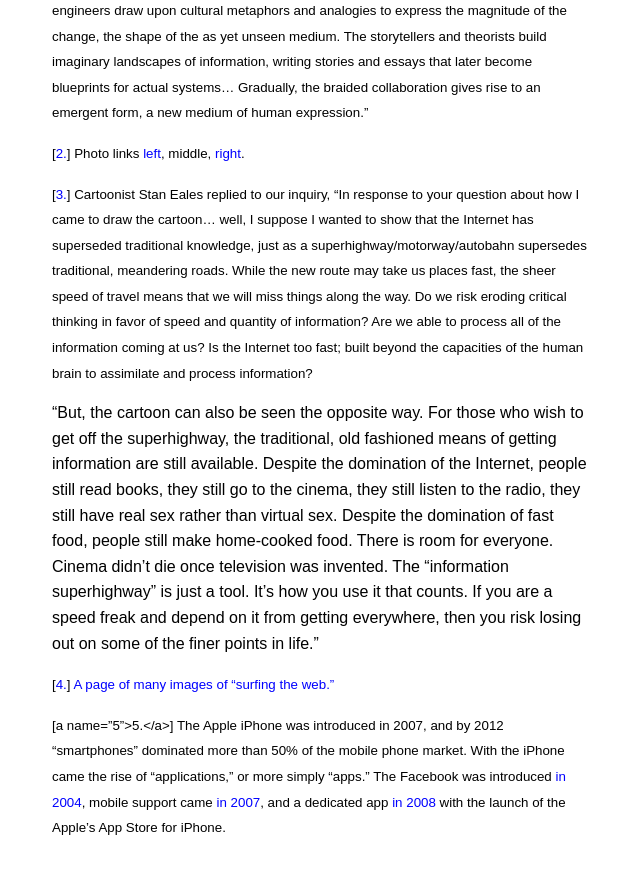
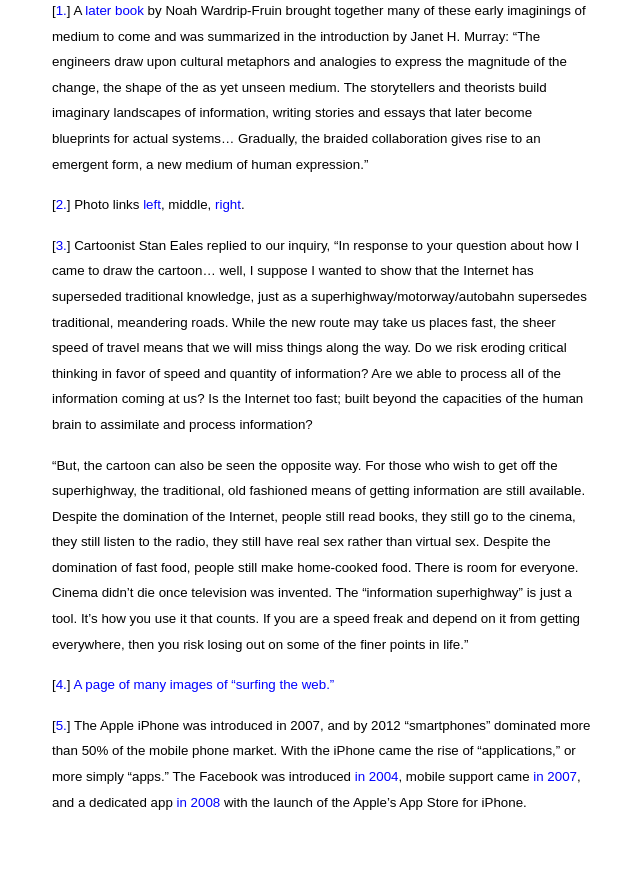
Before and after one commit to aredotna/building, a Jekyll site: the page built from _posts/2018-07-26-reimagining-the-internet.markdown, in a window 1280 px wide and 900 px high, scrolled down 23684 px. Shown: the top 874 px of the window, without its empty margins (318-958 px from the left). Built offline with Jekyll 4.4.1, drawn with Linux system fonts in a browser that asks for light colours; some of the changed text lies outside the part shown.

Commit message:
Update formatting

```diff
--- a/_posts/2018-07-26-reimagining-the-internet.markdown
+++ b/_posts/2018-07-26-reimagining-the-internet.markdown
@@ -13,7 +13,7 @@
 
 <figure>
   <img src="https://d2w9rnfcy7mm78.cloudfront.net/2478464/original_f4997453d1b050b5c7cfc60945037744.png" />
-  <figcaption><small>
+  <figcaption style="text-align: center" ><small>
     Judy Kirpich, <a href="https://grafik.agency/insight/waveofthefuture/">1981 for VM Software</a>
   </small></figcaption>
 </figure>
@@ -36,7 +36,7 @@
   <img src="https://d2w9rnfcy7mm78.cloudfront.net/2478379/original_144a8e02aa0b798a74592cf9f03d28c3.png" />
 </figure>
 
-####Internet as Library
+#### Internet as Library
 
 An aspirational image of the Internet came long before the Internet was built: that of a "Great Library." The dream was of a reference collection that would be searchable and where footnotes could be instantly followed to other works. This idea blossomed into hypertext, Wide Area Information Servers, and eventually into the World Wide Web.
 
@@ -56,7 +56,7 @@
 
 <figure>
   <img src="https://d2w9rnfcy7mm78.cloudfront.net/2478475/original_d05e0f9c111a32cc5a20eb2243469401.jpg" />
-  <figcaption><small>
+  <figcaption style="text-align: center" ><small>
     Ted Nelson demonstrates Xanadu's hyperlink system
   </small></figcaption>
 </figure>
@@ -83,7 +83,7 @@
 
 <figure>
   <img src="https://d2w9rnfcy7mm78.cloudfront.net/2478486/original_1bac1a50385348acd068fabd08844327.png" />
-  <figcaption><small>
+  <figcaption style="text-align: center" ><small>
     Clay tablets made by Internet Archive artist-in-residence Jeremiah Jenkins.
   </small></figcaption>
 </figure>
@@ -92,7 +92,7 @@
 
 If the library metaphor was an aspiration of the information that would soon be available at our fingertips, the early imagined model of service delivery was more limited. It was static, desk-bound, caught in a single computer, or tied to a central, vetted repository. As the Internet developed, however, we began to see collective knowledge as more networked.
 
-####Portraying the Network
+#### Portraying the Network
 
 The ARPANet, the first network to implement the TCP/IP protocol, took “net,” derived from network, as its name. Early schematics illustrated the known nodes and the connections that bridged them. Because there were so few nodes, this was relatively simple. But it showed the new internet as a communications service connecting specific end users.
 
@@ -107,7 +107,7 @@
 
 <figure>
   <img src="https://d2w9rnfcy7mm78.cloudfront.net/2478363/original_526772c650d96630b321cf98e217b8b6.gif" />
-  <figcaption><small>
+  <figcaption style="text-align: center" ><small>
     Map of network services, early 1990s.
   </small></figcaption>
 </figure>
@@ -116,7 +116,7 @@
 
 <figure>
   <iframe width="560" height="315" src="https://www.youtube.com/embed/nJhRPBJPoO0" frameborder="0" allow="autoplay; encrypted-media" allowfullscreen></iframe>
-  <figcaption><small>
+  <figcaption style="text-align: center" ><small>
     No More There (Anna Paquin commercial from 1994).
   </small></figcaption>
 </figure>
@@ -125,12 +125,12 @@
 
 <figure>
   <img src="https://d2w9rnfcy7mm78.cloudfront.net/2478368/original_19072be45be383d7b386b7e78cdb0bec.jpg" />
-  <figcaption><small>
+  <figcaption style="text-align: center" ><small>
     Opte Project by Barrett Lyon (2003) displayed at MoMA. Constellations of Internet nodes. www.opte.org.
   </small></figcaption>
 </figure>
 
-####Internet as Cyberspace
+#### Internet as Cyberspace
 
 “Cyberspace” is a metaphor for the Internet made popular in the early 1990s. This definition [from a 1993 proto-Wikipedia says](https://web.archive.org/web/19970207225527/http://pespmc1.vub.ac.be:80/CYBSPACE.html), “The word ‘cyberspace’ was coined by the science fiction author William Gibson, when he sought a name to describe his vision of a global computer network, linking all people, machines, and sources of information in the world, and through which one could move or ‘navigate’ as through a virtual space.”
 
@@ -148,7 +148,7 @@
 
 <figure>
   <img src="https://d2w9rnfcy7mm78.cloudfront.net/2478361/original_d61f8999d162e4cba327b7cb1a36b5fa.jpg" />
-  <figcaption><small>
+  <figcaption style="text-align: center" ><small>
     Peacock Map of the Internet.
   </small></figcaption>
 </figure>
@@ -161,14 +161,14 @@
 
 <figure>
   <img src="https://d2w9rnfcy7mm78.cloudfront.net/2478370/original_69bf6c4c9b75beb3c01f10f0032c0b45.png" />
-  <figcaption><small>
+  <figcaption style="text-align: center" ><small>
     Internet Archive's Webverse (2016) screenshot of the 'galaxies' of cyberspace.
   </small></figcaption>
 </figure>
 
 That structural formation was further depicted by the 2016 Internet Archive [Webverse](http://webverse.org/) project, an interactive version of cyberspace rendered by Owen Cornec and Vinay Goel for the Archive’s 20th anniversary. In this portrayal, the universe is made up of websites as stars, and the distance between the stars is made by the number of interconnecting links. This visualization highlighted “galaxies” centered around Yahoo, or Facebook, or the somewhat separate constellations of Chinese and Russian websites. Cyberspace, and our understanding of it, has become vast but somewhat structured.
 
-####Settling the Electronic Frontier
+#### Settling the Electronic Frontier
 
 At about the same time as the “cyberspace” image, there was a related, but interestingly different metaphor for the Internet as the “Frontier,” as located on land, albeit wild land. The Internet was now real estate, and we were homesteading it. The technical language of the components also changed. WAIS and FTP had “servers,” while the World Wide Web had “sites.”
 
@@ -184,7 +184,7 @@
 
 <figure>
   <img src="https://d2w9rnfcy7mm78.cloudfront.net/2478364/original_d628bdd9f31b587a5c526593f2849af8.jpg" />
-  <figcaption><small>
+  <figcaption style="text-align: center" ><small>
     Peter Steiner cartoon, New Yorker magazine (1993)
   </small></figcaption>
 </figure>
@@ -207,12 +207,12 @@
 
 <figure>
   <img src="https://d2w9rnfcy7mm78.cloudfront.net/2478372/original_34f8697b6ba5a043174094052081d21c.jpg" />
-  <figcaption><small>
+  <figcaption style="text-align: center" ><small>
     A scholastic guide to the Internet from 2000.
   </small></figcaption>
 </figure>
 
-####Surfing the Web
+#### Surfing the Web
 
 “Surfing” the World Wide Web, a common expression by the mid-1990s, is not a landscape image but rather an expression of what it feels like to use the Internet. In [this image](https://www.thehairpin.com/2011/02/people-literally-surfing-the-web/)<sup><a href="#4">4</a></sup>, the Internet and World Wide Web were not places to explore, but rather a sport you played. The Internet was an activity, an experience.
 
@@ -230,7 +230,7 @@
   <img src="https://d2w9rnfcy7mm78.cloudfront.net/2478367/original_2aa03715bc72023564ee5b79d1db7d93.png" />
 </figure>
 
-####The Facebook
+#### The Facebook
 
 In _Star Trek: The Next Generation_, a new alien being was introduced—“the borg.” The borg was made up of people augmented by technology that networked them into a single large being. This global brain was not a hero, but a villain. The borg worked as a collective hive-mind, augmented with "artificial intelligence."  While separate beings, there was no individuality amongst the members of the borg. From the cradle, the borg’s young were always connected via implants glued to the side of their head. A famous line from the borg is "resistance is futile." The interconnected world could not be escaped.
 
@@ -258,7 +258,7 @@
 
 As voice commands with our phones started with Siri in 2010 (later _acquired by Apple_), and now always-listening home assistants (i.e. Amazon’s Alexa in 2014, and Google’s Home in 2016), people are interacting with the Internet in more intimate ways. Movie depictions of assistant robots, as in _Real Humans_ (original [Swedish version](https://www.huffingtonpost.com/2013/01/22/siri-do-engine-apple-iphone_n_2499165.html) in 2012), are coming to be more day-to-day than the threatening “others” of _Blade Runner_ (1982/2017) or _Westworld_ (1973/2016).
 
-####Algorithms
+#### Algorithms
 
 In the 2000s, the Internet services developed into “platforms” such as Facebook ([2004](https://en.wikipedia.org/wiki/History_of_Facebook)), YouTube ([2005](https://en.wikipedia.org/wiki/History_of_YouTube)), Instagram ([2010](https://en.wikipedia.org/wiki/Instagram)), and Twitter ([2006](https://en.wikipedia.org/wiki/Twitter#Creation_and_initial_reaction)), which were multifaceted digital environments optimized by algorithms designed to hook users through individually tailored content. Now, some fear these algorithms are running us—telling us what to do, what to think, who to vote for.
 
@@ -282,7 +282,7 @@
 
 <figure>
   <img src="https://d2w9rnfcy7mm78.cloudfront.net/2478378/original_8f63224d4ac40d2cb0ff18c4445d914b.jpg" />
-  <figcaption><small>
+  <figcaption style="text-align: center" ><small>
     Lyft (2014). Gamification of work.
   </small></figcaption>
 </figure>
@@ -295,7 +295,7 @@
 
 Rendering the effects and possibilities of Big Data and algorithmic “deep learning” in artworks and language that most people can understand is in early stages of evolution.
 
-####Machines Viewing Us
+#### Machines Viewing Us
 
 Where is this going? What can we say about what comes next?
 
@@ -307,7 +307,7 @@
 
 <figure>
   <iframe width="560" height="315" src="https://www.youtube.com/embed/5mg3MXETfj4" frameborder="0" allow="autoplay; encrypted-media" allowfullscreen></iframe>
-  <figcaption><small>
+  <figcaption style="text-align: center" ><small>
     Trevor Paglen Sight Machine (2017)
   </small></figcaption>
 </figure>
@@ -318,7 +318,7 @@
 
 <figure>
   <iframe width="560" height="315" src="https://www.youtube.com/embed/UOi6v5DD_1M" frameborder="0" allow="autoplay; encrypted-media" allowfullscreen></iframe>
-  <figcaption><small>
+  <figcaption style="text-align: center" ><small>
     AI Agent Smith in The Matrix (1999)
   </small></figcaption>
 </figure>
@@ -353,14 +353,14 @@
 
 ---
 
-<small>[<a name="1">1.</a>] A [later book](https://archive.org/details/TheNewMediaReader) by Noah Wardrip-Fruin brought together many of these early imaginings of medium to come and was summarized in the introduction by Janet H. Murray: "The engineers draw upon cultural metaphors and analogies to express the magnitude of the change, the shape of the as yet unseen medium. The storytellers and theorists build imaginary landscapes of information, writing stories and essays that later become blueprints for actual systems... Gradually, the braided collaboration gives rise to an emergent form, a new medium of human expression."
+<small>[<a name="1">1.</a>] A [later book](https://archive.org/details/TheNewMediaReader) by Noah Wardrip-Fruin brought together many of these early imaginings of medium to come and was summarized in the introduction by Janet H. Murray: "The engineers draw upon cultural metaphors and analogies to express the magnitude of the change, the shape of the as yet unseen medium. The storytellers and theorists build imaginary landscapes of information, writing stories and essays that later become blueprints for actual systems... Gradually, the braided collaboration gives rise to an emergent form, a new medium of human expression."</small>
 
-<small>[<a name="2">2.</a>] Photo links [left](http://www.december.com/web/text/images/cyberland.gif), middle, [right](https://www.amazon.com/Matrix-Computer-Networks-Conferencing-Worldwide/dp/1555580335).
+<small>[<a name="2">2.</a>] Photo links [left](http://www.december.com/web/text/images/cyberland.gif), middle, [right](https://www.amazon.com/Matrix-Computer-Networks-Conferencing-Worldwide/dp/1555580335).</small>
 
-<small>[<a name="3">3.</a>] Cartoonist Stan Eales replied to our inquiry, "In response to your question about how I came to draw the cartoon… well, I suppose I wanted to show that the Internet has superseded traditional knowledge, just as a superhighway/motorway/autobahn supersedes traditional, meandering roads. While the new route may take us places fast, the sheer speed of travel means that we will miss things along the way. Do we risk eroding critical thinking in favor of speed and quantity of information? Are we able to process all of the information coming at us? Is the Internet too fast; built beyond the capacities of the human brain to assimilate and process information?
+<small>[<a name="3">3.</a>] Cartoonist Stan Eales replied to our inquiry, "In response to your question about how I came to draw the cartoon… well, I suppose I wanted to show that the Internet has superseded traditional knowledge, just as a superhighway/motorway/autobahn supersedes traditional, meandering roads. While the new route may take us places fast, the sheer speed of travel means that we will miss things along the way. Do we risk eroding critical thinking in favor of speed and quantity of information? Are we able to process all of the information coming at us? Is the Internet too fast; built beyond the capacities of the human brain to assimilate and process information?</small>
 
-“But, the cartoon can also be seen the opposite way. For those who wish to get off the superhighway, the traditional, old fashioned means of getting information are still available. Despite the domination of the Internet, people still read books, they still go to the cinema, they still listen to the radio, they still have real sex rather than virtual sex. Despite the domination of fast food, people still make home-cooked food. There is room for everyone. Cinema didn’t die once television was invented. The "information superhighway" is just a tool. It’s how you use it that counts. If you are a speed freak and depend on it from getting everywhere, then you risk losing out on some of the finer points in life.”
+<small>“But, the cartoon can also be seen the opposite way. For those who wish to get off the superhighway, the traditional, old fashioned means of getting information are still available. Despite the domination of the Internet, people still read books, they still go to the cinema, they still listen to the radio, they still have real sex rather than virtual sex. Despite the domination of fast food, people still make home-cooked food. There is room for everyone. Cinema didn’t die once television was invented. The "information superhighway" is just a tool. It’s how you use it that counts. If you are a speed freak and depend on it from getting everywhere, then you risk losing out on some of the finer points in life.”</small>
 
-<small>[<a name="4">4.</a>] [A page of many images of “surfing the web.”](https://www.thehairpin.com/2011/02/people-literally-surfing-the-web/)
+<small>[<a name="4">4.</a>] [A page of many images of “surfing the web.”](https://www.thehairpin.com/2011/02/people-literally-surfing-the-web/)</small>
 
-<small>[a name="5">5.</a>] The Apple iPhone was introduced in 2007, and by 2012 “smartphones” dominated more than 50% of the mobile phone market. With the iPhone came the rise of “applications,” or more simply “apps.” The Facebook was introduced [in 2004](https://web.archive.org/web/20040212031928/http://www.thefacebook.com:80/), mobile support came [in 2007](https://techcrunch.com/2007/01/10/facebook-goes-mobile/), and a dedicated app [in 2008](https://www.facebook.com/notes/facebook/facebook-for-iphone/22389032130/) with the launch of the Apple’s App Store for iPhone.
+<small>[<a name="5">5.</a>] The Apple iPhone was introduced in 2007, and by 2012 “smartphones” dominated more than 50% of the mobile phone market. With the iPhone came the rise of “applications,” or more simply “apps.” The Facebook was introduced [in 2004](https://web.archive.org/web/20040212031928/http://www.thefacebook.com:80/), mobile support came [in 2007](https://techcrunch.com/2007/01/10/facebook-goes-mobile/), and a dedicated app [in 2008](https://www.facebook.com/notes/facebook/facebook-for-iphone/22389032130/) with the launch of the Apple’s App Store for iPhone.</small>
```
